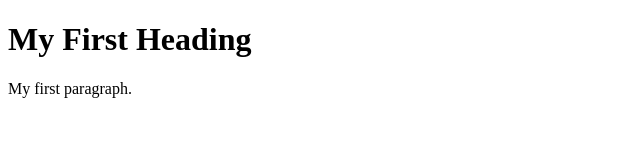
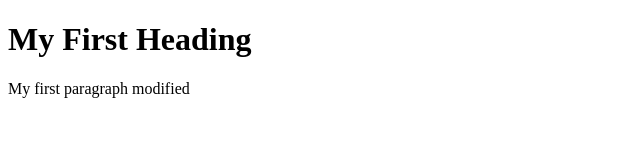
Before and after one commit to rashmiabhi/DevOps-Course, a plain HTML site: page index.html in a window 1280 px wide. Shown: the full height of the page, 0-640 px from the left. Drawn offline with Linux system fonts and the light colour scheme.

Commit message:
modified

```diff
--- a/index.html
+++ b/index.html
@@ -4,7 +4,7 @@
 
 <h1>My First Heading</h1>
 
-<p>My first paragraph.</p>
+<p>My first paragraph modified</p>
 
 </body>
 </html>
```
